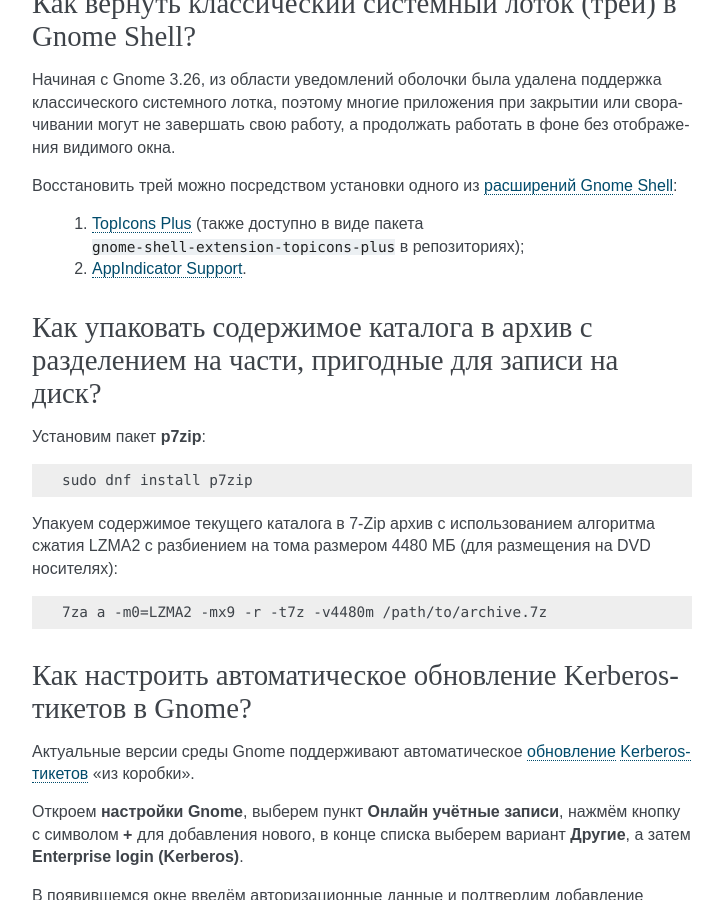
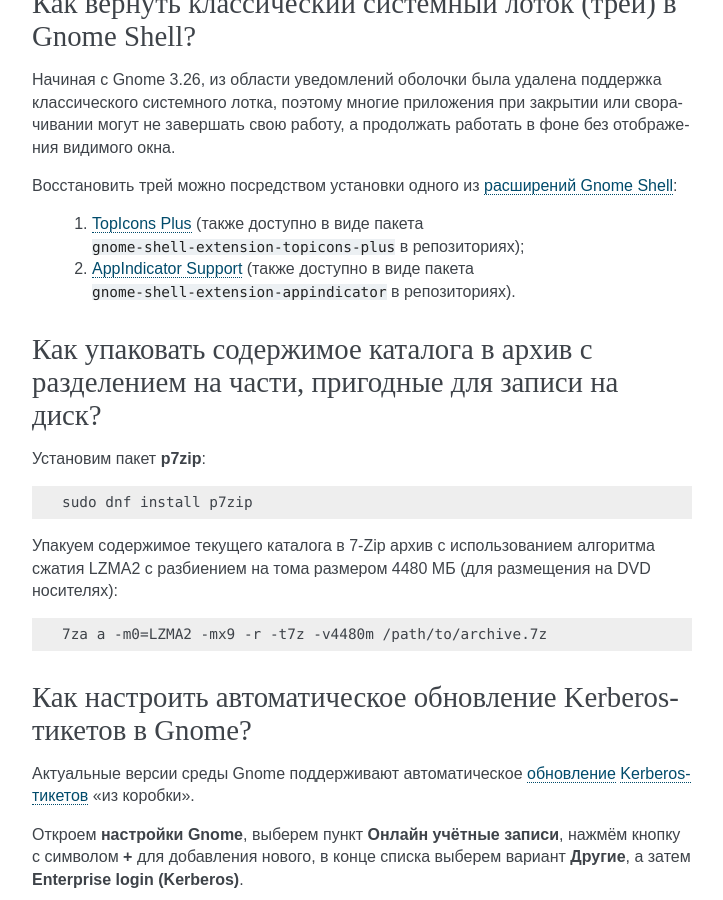
Before and after one commit to RussianFedora/FAQ, a Sphinx documentation site: the page built from source/using-applications.rst, in a window 1280 px wide and 900 px high, scrolled down 11693 px. Shown: the whole window, without its empty margins (388-1111 px from the left). Built offline with Sphinx 7.4.7, drawn with Linux system fonts in a browser that asks for light colours.

Commit message:
Updated gnome-shell-tray installation info (#38)

```diff
--- a/source/using-applications.rst
+++ b/source/using-applications.rst
@@ -630,7 +630,7 @@
 Восстановить трей можно посредством установки одного из :ref:`расширений Gnome Shell <gnome-shell-extensions>`:
 
   1. `TopIcons Plus <https://extensions.gnome.org/extension/1031/topicons/>`__ (также доступно в виде пакета ``gnome-shell-extension-topicons-plus`` в репозиториях);
-  2. `AppIndicator Support <https://extensions.gnome.org/extension/615/appindicator-support/>`__.
+  2. `AppIndicator Support <https://extensions.gnome.org/extension/615/appindicator-support/>`__ (также доступно в виде пакета ``gnome-shell-extension-appindicator`` в репозиториях).
 
 .. index:: 7zip, archive, split, optical drive, dvd, p7zip
 .. _7zip-split:
```
